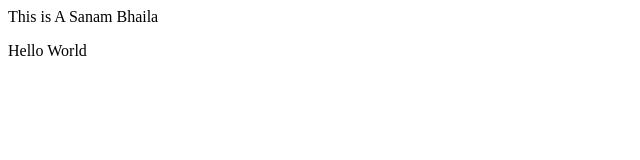
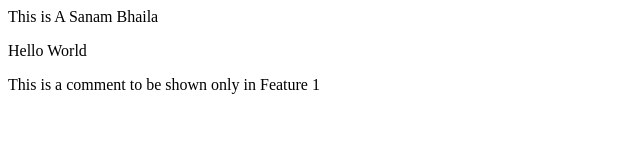
Before and after one commit to SanamsDataNCodes/LocalRepo, a plain HTML site: page index.html in a window 1280 px wide. Shown: the whole page, without its empty margins (0-640 px from the left). Drawn offline with Linux system fonts and the light colour scheme.

Commit message:
Adding feature in feature1

```diff
--- a/index.html
+++ b/index.html
@@ -1,2 +1,4 @@
 <p>This is A Sanam Bhaila</p>
 <p>Hello World</p>
+
+<p> This is a comment to be shown only in Feature 1</p>
```
